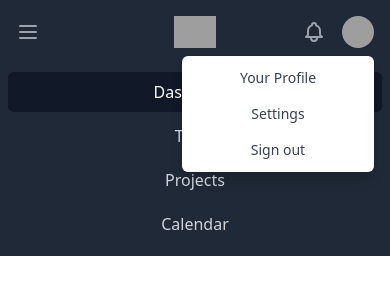
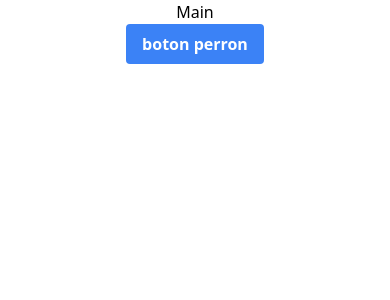
Before and after one commit to Space-Kraken/healtea-front, a React (Create React App) app: page / in a window 390 px wide. Shown: the top 300 px of the page. Built offline with nearby package versions, Linux system fonts and the light colour scheme; grey boxes are pictures that could not be loaded.

Commit message:
first commit for the front-end part

```diff
--- a/package.json
+++ b/package.json
@@ -1,5 +1,5 @@
 {
-  "name": "front-prot-1",
+  "name": "heal-tea",
   "version": "0.1.0",
   "private": true,
   "dependencies": {
@@ -11,6 +11,7 @@
     "postcss": "^7.0.35",
     "react": "^17.0.2",
     "react-dom": "^17.0.2",
+    "react-icons": "^4.2.0",
     "react-scripts": "4.0.3",
     "tailwindcss": "npm:@tailwindcss/postcss7-compat@^2.1.2",
     "web-vitals": "^1.1.2"
--- a/public/index.html
+++ b/public/index.html
@@ -24,7 +24,7 @@
       work correctly both with client-side routing and a non-root public URL.
       Learn how to configure a non-root public URL by running `npm run build`.
     -->
-    <title>React App</title>
+    <title>Heal tea</title>
   </head>
   <body>
     <noscript>You need to enable JavaScript to run this app.</noscript>
--- a/src/App.js
+++ b/src/App.js
@@ -1,212 +1,14 @@
-import logo from "./logo.svg";
-import image from "./img/card-top.jpg";
 import "./App.css";
+import Button from "./components/UI/atoms/Button";
 
 function App() {
+  const greet = () => {
+    alert("Hi");
+  };
   return (
     <div className="App">
-      <nav class="bg-gray-800">
-        <div class="max-w-7xl mx-auto px-2 sm:px-6 lg:px-8">
-          <div class="relative flex items-center justify-between h-16">
-            <div class="absolute inset-y-0 left-0 flex items-center sm:hidden">
-              <button
-                type="button"
-                class="inline-flex items-center justify-center p-2 rounded-md text-gray-400 hover:text-white hover:bg-gray-700 focus:outline-none focus:ring-2 focus:ring-inset focus:ring-white"
-                aria-controls="mobile-menu"
-                aria-expanded="false"
-              >
-                <span class="sr-only">Open main menu</span>
-
-                <svg
-                  class="block h-6 w-6"
-                  xmlns="http://www.w3.org/2000/svg"
-                  fill="none"
-                  viewBox="0 0 24 24"
-                  stroke="currentColor"
-                  aria-hidden="true"
-                >
-                  <path
-                    stroke-linecap="round"
-                    stroke-linejoin="round"
-                    stroke-width="2"
-                    d="M4 6h16M4 12h16M4 18h16"
-                  />
-                </svg>
-                <svg
-                  class="hidden h-6 w-6"
-                  xmlns="http://www.w3.org/2000/svg"
-                  fill="none"
-                  viewBox="0 0 24 24"
-                  stroke="currentColor"
-                  aria-hidden="true"
-                >
-                  <path
-                    stroke-linecap="round"
-                    stroke-linejoin="round"
-                    stroke-width="2"
-                    d="M6 18L18 6M6 6l12 12"
-                  />
-                </svg>
-              </button>
-            </div>
-            <div class="flex-1 flex items-center justify-center sm:items-stretch sm:justify-start">
-              <div class="flex-shrink-0 flex items-center">
-                <img
-                  class="block lg:hidden h-8 w-auto"
-                  src="https://tailwindui.com/img/logos/workflow-mark-indigo-500.svg"
-                  alt="Workflow"
-                />
-                <img
-                  class="hidden lg:block h-8 w-auto"
-                  src="https://tailwindui.com/img/logos/workflow-logo-indigo-500-mark-white-text.svg"
-                  alt="Workflow"
-                />
-              </div>
-              <div class="hidden sm:block sm:ml-6">
-                <div class="flex space-x-4">
-                  <a
-                    href="#"
-                    class="bg-gray-900 text-white px-3 py-2 rounded-md text-sm font-medium"
-                    aria-current="page"
-                  >
-                    Dashboard
-                  </a>
-
-                  <a
-                    href="#"
-                    class="text-gray-300 hover:bg-gray-700 hover:text-white px-3 py-2 rounded-md text-sm font-medium"
-                  >
-                    Team
-                  </a>
-
-                  <a
-                    href="#"
-                    class="text-gray-300 hover:bg-gray-700 hover:text-white px-3 py-2 rounded-md text-sm font-medium"
-                  >
-                    Projects
-                  </a>
-
-                  <a
-                    href="#"
-                    class="text-gray-300 hover:bg-gray-700 hover:text-white px-3 py-2 rounded-md text-sm font-medium"
-                  >
-                    Calendar
-                  </a>
-                </div>
-              </div>
-            </div>
-            <div class="absolute inset-y-0 right-0 flex items-center pr-2 sm:static sm:inset-auto sm:ml-6 sm:pr-0">
-              <button class="bg-gray-800 p-1 rounded-full text-gray-400 hover:text-white focus:outline-none focus:ring-2 focus:ring-offset-2 focus:ring-offset-gray-800 focus:ring-white">
-                <span class="sr-only">View notifications</span>
-
-                <svg
-                  class="h-6 w-6"
-                  xmlns="http://www.w3.org/2000/svg"
-                  fill="none"
-                  viewBox="0 0 24 24"
-                  stroke="currentColor"
-                  aria-hidden="true"
-                >
-                  <path
-                    stroke-linecap="round"
-                    stroke-linejoin="round"
-                    stroke-width="2"
-                    d="M15 17h5l-1.405-1.405A2.032 2.032 0 0118 14.158V11a6.002 6.002 0 00-4-5.659V5a2 2 0 10-4 0v.341C7.67 6.165 6 8.388 6 11v3.159c0 .538-.214 1.055-.595 1.436L4 17h5m6 0v1a3 3 0 11-6 0v-1m6 0H9"
-                  />
-                </svg>
-              </button>
-
-              <div class="ml-3 relative">
-                <div>
-                  <button
-                    type="button"
-                    class="bg-gray-800 flex text-sm rounded-full focus:outline-none focus:ring-2 focus:ring-offset-2 focus:ring-offset-gray-800 focus:ring-white"
-                    id="user-menu-button"
-                    aria-expanded="false"
-                    aria-haspopup="true"
-                  >
-                    <span class="sr-only">Open user menu</span>
-                    <img
-                      class="h-8 w-8 rounded-full"
-                      src="https://images.unsplash.com/photo-1472099645785-5658abf4ff4e?ixlib=rb-1.2.1&ixid=eyJhcHBfaWQiOjEyMDd9&auto=format&fit=facearea&facepad=2&w=256&h=256&q=80"
-                      alt=""
-                    />
-                  </button>
-                </div>
-
-                <div
-                  class="origin-top-right absolute right-0 mt-2 w-48 rounded-md shadow-lg py-1 bg-white ring-1 ring-black ring-opacity-5 focus:outline-none"
-                  role="menu"
-                  aria-orientation="vertical"
-                  aria-labelledby="user-menu-button"
-                  tabindex="-1"
-                >
-                  <a
-                    href="#"
-                    class="block px-4 py-2 text-sm text-gray-700"
-                    role="menuitem"
-                    tabindex="-1"
-                    id="user-menu-item-0"
-                  >
-                    Your Profile
-                  </a>
-                  <a
-                    href="#"
-                    class="block px-4 py-2 text-sm text-gray-700"
-                    role="menuitem"
-                    tabindex="-1"
-                    id="user-menu-item-1"
-                  >
-                    Settings
-                  </a>
-                  <a
-                    href="#"
-                    class="block px-4 py-2 text-sm text-gray-700"
-                    role="menuitem"
-                    tabindex="-1"
-                    id="user-menu-item-2"
-                  >
-                    Sign out
-                  </a>
-                </div>
-              </div>
-            </div>
-          </div>
-        </div>
-
-        <div class="sm:hidden" id="mobile-menu">
-          <div class="px-2 pt-2 pb-3 space-y-1">
-            <a
-              href="#"
-              class="bg-gray-900 text-white block px-3 py-2 rounded-md text-base font-medium"
-              aria-current="page"
-            >
-              Dashboard
-            </a>
-
-            <a
-              href="#"
-              class="text-gray-300 hover:bg-gray-700 hover:text-white block px-3 py-2 rounded-md text-base font-medium"
-            >
-              Team
-            </a>
-
-            <a
-              href="#"
-              class="text-gray-300 hover:bg-gray-700 hover:text-white block px-3 py-2 rounded-md text-base font-medium"
-            >
-              Projects
-            </a>
-
-            <a
-              href="#"
-              class="text-gray-300 hover:bg-gray-700 hover:text-white block px-3 py-2 rounded-md text-base font-medium"
-            >
-              Calendar
-            </a>
-          </div>
-        </div>
-      </nav>
+      <h2>Main</h2>
+      <Button method={greet} text="boton perron" />
     </div>
   );
 }
--- /dev/null
+++ b/src/components/UI/atoms/Button/Button.jsx
@@ -0,0 +1,20 @@
+import React from "react";
+
+export default function Button(props) {
+  const buttonMethod = () => {
+    console.log(props.method);
+    if (!props.method) return null;
+    props.method();
+  };
+
+  return (
+    <>
+      <button
+        onClick={buttonMethod}
+        className="bg-blue-500 hover:bg-blue-700 text-white font-bold py-2 px-4 rounded"
+      >
+        {props.text}
+      </button>
+    </>
+  );
+}
--- /dev/null
+++ b/src/components/UI/atoms/Button/index.jsx
@@ -0,0 +1 @@
+export { default } from "./Button";
```
Also changed, not shown: src/components/UI/atoms/Button/styles.scss (added), src/img/card-top.jpg (deleted), 1 other file (tests, documents, lock files or other folders).
